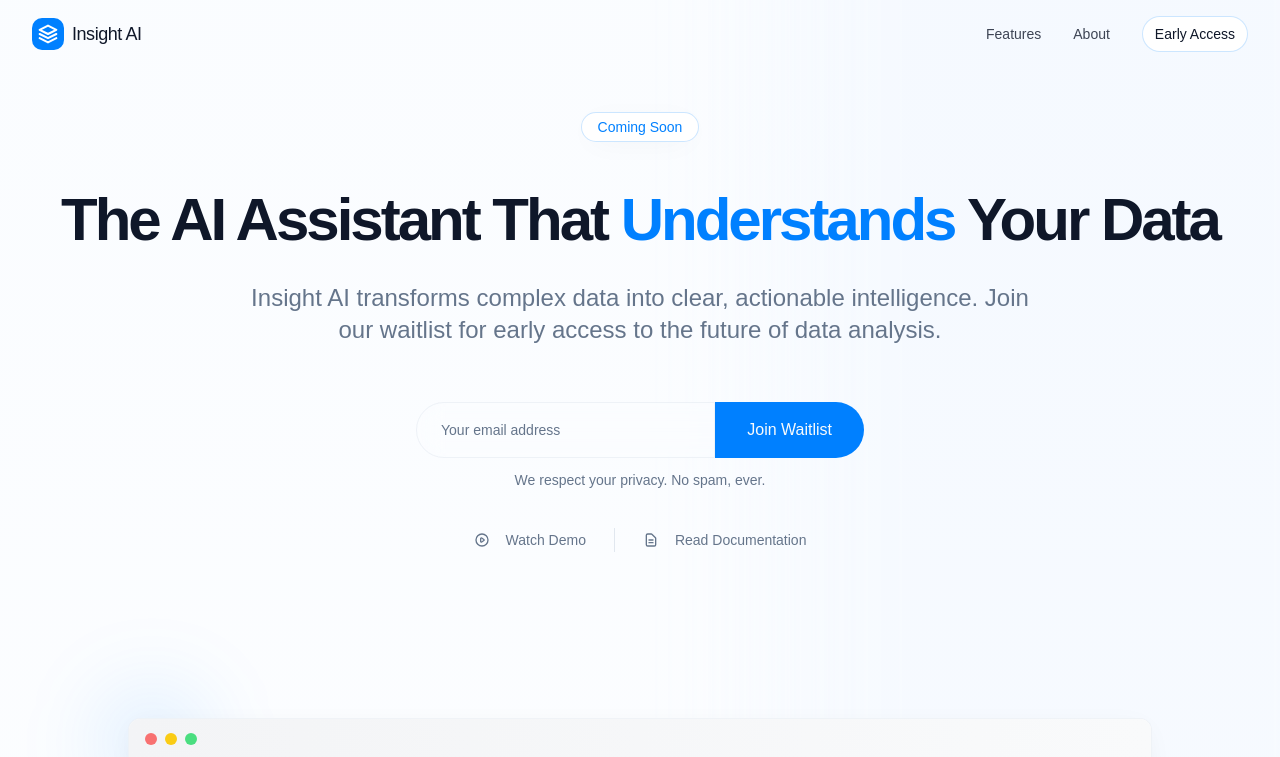
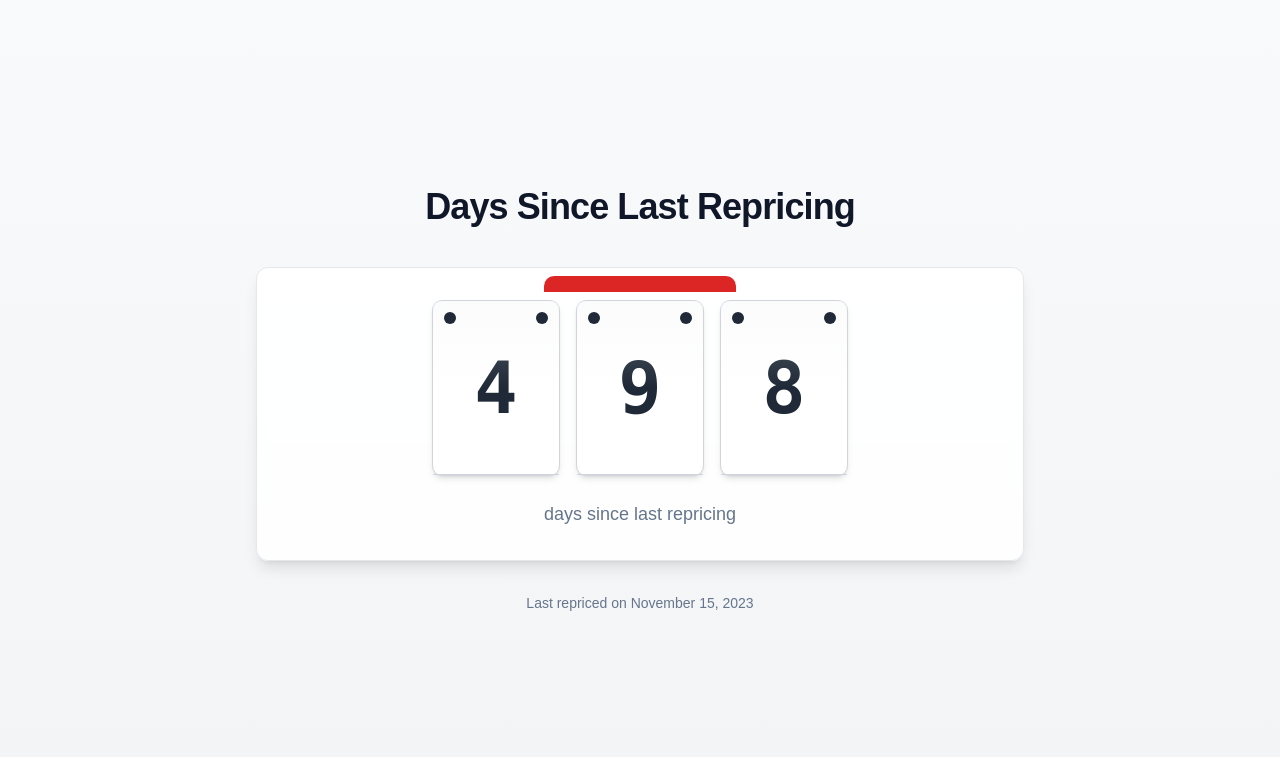
Before and after one commit to MattiaPompei/last-repricing-counter, a React (Vite) app: page / in a window 1280 px wide. Shown: the top 757 px of the page. Built offline with nearby package versions, Linux system fonts and the light colour scheme.

Commit message:
Add days counter component
Implement a live counter for days since an event, styled as a vintage desktop calendar.

```diff
--- a/index.html
+++ b/index.html
@@ -1,14 +1,15 @@
+
 <!DOCTYPE html>
 <html lang="en">
   <head>
     <meta charset="UTF-8" />
     <meta name="viewport" content="width=device-width, initial-scale=1.0" />
-    <title>email-gathering-buzz</title>
-    <meta name="description" content="Lovable Generated Project" />
+    <title>Days Since Last Repricing</title>
+    <meta name="description" content="Track days since the last repricing event" />
     <meta name="author" content="Lovable" />
 
-    <meta property="og:title" content="Lovable Generated Project" />
-    <meta property="og:description" content="Lovable Generated Project" />
+    <meta property="og:title" content="Days Since Last Repricing" />
+    <meta property="og:description" content="Track days since the last repricing event" />
     <meta property="og:type" content="website" />
     <meta property="og:image" content="https://lovable.dev/opengraph-image-p98pqg.png" />
 
--- a/src/App.tsx
+++ b/src/App.tsx
@@ -1,3 +1,4 @@
+
 import { Toaster } from "@/components/ui/toaster";
 import { Toaster as Sonner } from "@/components/ui/sonner";
 import { TooltipProvider } from "@/components/ui/tooltip";
@@ -5,6 +6,7 @@ import { QueryClient, QueryClientProvider } from "@tanstack/react-query";
 import { BrowserRouter, Routes, Route } from "react-router-dom";
 import Index from "./pages/Index";
 import NotFound from "./pages/NotFound";
+import RepricingCounter from "./pages/RepricingCounter";
 
 const queryClient = new QueryClient();
 
@@ -15,7 +17,8 @@ const App = () => (
       <Sonner />
       <BrowserRouter>
         <Routes>
-          <Route path="/" element={<Index />} />
+          <Route path="/" element={<RepricingCounter />} />
+          <Route path="/home" element={<Index />} />
           {/* ADD ALL CUSTOM ROUTES ABOVE THE CATCH-ALL "*" ROUTE */}
           <Route path="*" element={<NotFound />} />
         </Routes>
--- /dev/null
+++ b/src/components/DaysCounter.tsx
@@ -0,0 +1,58 @@
+
+import React, { useState, useEffect } from "react";
+import VintageCalendarCard from "./VintageCalendarCard";
+
+interface DaysCounterProps {
+  lastEventDate: Date;
+}
+
+const DaysCounter: React.FC<DaysCounterProps> = ({ lastEventDate }) => {
+  const [days, setDays] = useState<number>(0);
+  const [flipping, setFlipping] = useState<boolean>(false);
+
+  useEffect(() => {
+    const calculateDays = () => {
+      const today = new Date();
+      today.setHours(0, 0, 0, 0);
+      const lastDate = new Date(lastEventDate);
+      lastDate.setHours(0, 0, 0, 0);
+
+      const differenceInTime = today.getTime() - lastDate.getTime();
+      const differenceInDays = Math.floor(differenceInTime / (1000 * 3600 * 24));
+
+      if (differenceInDays !== days) {
+        setFlipping(true);
+        setTimeout(() => setFlipping(false), 600);
+        setDays(differenceInDays);
+      }
+    };
+
+    calculateDays();
+    const interval = setInterval(calculateDays, 1000 * 60 * 60); // Check every hour
+
+    return () => clearInterval(interval);
+  }, [lastEventDate, days]);
+
+  // Convert days to digits
+  const daysString = days.toString().padStart(3, '0');
+  const digits = daysString.split('');
+
+  return (
+    <div className="flex flex-col items-center">
+      <div className="flex items-center justify-center gap-2 md:gap-4">
+        {digits.map((digit, index) => (
+          <VintageCalendarCard
+            key={index}
+            digit={digit}
+            isFlipping={flipping}
+          />
+        ))}
+      </div>
+      <div className="mt-6 text-lg text-muted-foreground">
+        days since last repricing
+      </div>
+    </div>
+  );
+};
+
+export default DaysCounter;
--- a/src/components/Header.tsx
+++ b/src/components/Header.tsx
@@ -1,6 +1,8 @@
 
 import React, { useEffect, useState } from "react";
 import { cn } from "@/lib/utils";
+import { Button } from "@/components/ui/button";
+import { Link } from "react-router-dom";
 
 const Header: React.FC = () => {
   const [scrolled, setScrolled] = useState(false);
@@ -41,25 +43,25 @@ const Header: React.FC = () => {
               <path d="M2 12l10 5 10-5" />
             </svg>
           </div>
-          <span className="font-medium text-lg tracking-tight">Insight AI</span>
+          <span className="font-medium text-lg tracking-tight">Repricing Tracker</span>
         </div>
         <nav>
           <ul className="flex items-center space-x-8">
             <li>
-              <a
-                href="#features"
+              <Link
+                to="/"
                 className="text-sm text-foreground/80 hover:text-foreground transition-colors"
               >
-                Features
-              </a>
+                Counter
+              </Link>
             </li>
             <li>
-              <a
-                href="#about"
+              <Link
+                to="/home"
                 className="text-sm text-foreground/80 hover:text-foreground transition-colors"
               >
-                About
-              </a>
+                Home
+              </Link>
             </li>
             <li>
               <Button
@@ -67,7 +69,7 @@ const Header: React.FC = () => {
                 size="sm"
                 className="rounded-full transition-all duration-300 hover:bg-primary hover:text-white border-primary/20"
               >
-                Early Access
+                Contact
               </Button>
             </li>
           </ul>
@@ -77,6 +79,4 @@ const Header: React.FC = () => {
   );
 };
 
-import { Button } from "@/components/ui/button";
-
 export default Header;
--- /dev/null
+++ b/src/components/VintageCalendarCard.tsx
@@ -0,0 +1,58 @@
+
+import React, { useState, useEffect } from "react";
+import { cn } from "@/lib/utils";
+
+interface VintageCalendarCardProps {
+  digit: string;
+  isFlipping?: boolean;
+}
+
+const VintageCalendarCard: React.FC<VintageCalendarCardProps> = ({
+  digit,
+  isFlipping = false,
+}) => {
+  const [flip, setFlip] = useState(false);
+
+  useEffect(() => {
+    if (isFlipping) {
+      setFlip(true);
+      const timer = setTimeout(() => setFlip(false), 600);
+      return () => clearTimeout(timer);
+    }
+  }, [digit, isFlipping]);
+
+  return (
+    <div className="relative w-24 h-32 md:w-32 md:h-44">
+      <div
+        className={cn(
+          "absolute w-full h-full transform-style-3d transition-transform duration-600",
+          flip ? "rotate-x-180" : ""
+        )}
+      >
+        {/* Front face */}
+        <div className="absolute w-full h-full bg-white border border-gray-300 rounded-md shadow-md backface-hidden flex items-center justify-center transform rotate-x-0">
+          <span className="text-5xl md:text-7xl font-bold text-gray-800 font-mono">
+            {digit}
+          </span>
+          <div className="absolute bottom-0 w-full h-[1px] bg-gray-300"></div>
+          <div className="absolute top-0 w-full h-1/2 bg-gradient-to-b from-gray-100 to-transparent opacity-30 pointer-events-none"></div>
+        </div>
+
+        {/* Back face */}
+        <div className="absolute w-full h-full bg-white border border-gray-300 rounded-md shadow-md backface-hidden flex items-center justify-center transform rotate-x-180">
+          <span className="text-5xl md:text-7xl font-bold text-gray-800 font-mono">
+            {digit}
+          </span>
+          <div className="absolute bottom-0 w-full h-[1px] bg-gray-300"></div>
+          <div className="absolute top-0 w-full h-1/2 bg-gradient-to-b from-gray-100 to-transparent opacity-30 pointer-events-none"></div>
+        </div>
+      </div>
+
+      {/* Calendar binding holes */}
+      <div className="absolute top-3 left-3 w-3 h-3 rounded-full bg-gray-800"></div>
+      <div className="absolute top-3 right-3 w-3 h-3 rounded-full bg-gray-800"></div>
+    </div>
+  );
+};
+
+export default VintageCalendarCard;
--- a/src/index.css
+++ b/src/index.css
@@ -136,3 +136,37 @@ html {
     transform: translateX(100%);
   }
 }
+
+/* 3D Calendar Card effects */
+.transform-style-3d {
+  transform-style: preserve-3d;
+}
+
+.backface-hidden {
+  backface-visibility: hidden;
+}
+
+.rotate-x-180 {
+  transform: rotateX(180deg);
+}
+
+.rotate-x-0 {
+  transform: rotateX(0deg);
+}
+
+.duration-600 {
+  transition-duration: 600ms;
+}
+
+/* Calendar shine effect */
+.calendar-shine {
+  position: absolute;
+  top: 0;
+  left: 0;
+  right: 0;
+  height: 30%;
+  background: linear-gradient(to bottom, rgba(255,255,255,0.6), rgba(255,255,255,0));
+  pointer-events: none;
+  border-top-left-radius: 0.375rem;
+  border-top-right-radius: 0.375rem;
+}
--- /dev/null
+++ b/src/pages/RepricingCounter.tsx
@@ -0,0 +1,38 @@
+
+import React from "react";
+import DaysCounter from "@/components/DaysCounter";
+import { Card, CardContent } from "@/components/ui/card";
+
+const RepricingCounter: React.FC = () => {
+  // Set this to your last repricing date
+  const lastRepricingDate = new Date('2023-11-15');
+
+  return (
+    <div className="min-h-screen bg-gradient-to-b from-gray-50 to-gray-100 flex flex-col items-center justify-center p-4">
+      <div className="w-full max-w-3xl mx-auto text-center">
+        <h1 className="text-3xl md:text-4xl font-bold tracking-tight mb-10">
+          Days Since Last Repricing
+        </h1>
+
+        <Card className="bg-white/90 backdrop-blur-sm shadow-lg border-gray-200">
+          <CardContent className="p-8 flex flex-col items-center">
+            <div className="relative">
+              <div className="absolute -top-6 left-1/2 transform -translate-x-1/2 w-48 h-4 bg-red-600 rounded-t-md"></div>
+              <DaysCounter lastEventDate={lastRepricingDate} />
+            </div>
+          </CardContent>
+        </Card>
+
+        <div className="mt-8 text-sm text-muted-foreground">
+          Last repriced on {lastRepricingDate.toLocaleDateString('en-US', {
+            year: 'numeric',
+            month: 'long',
+            day: 'numeric'
+          })}
+        </div>
+      </div>
+    </div>
+  );
+};
+
+export default RepricingCounter;
```
